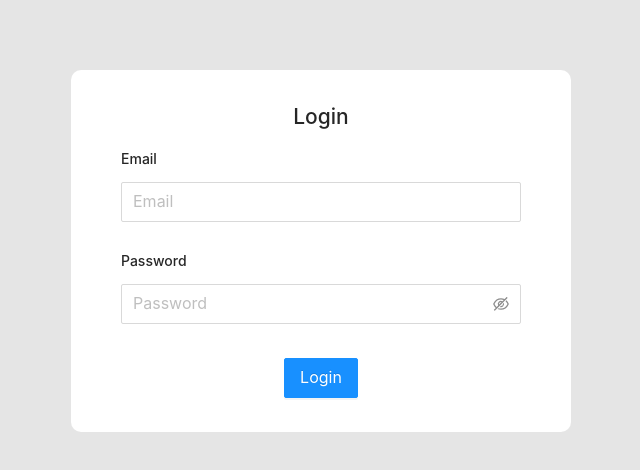
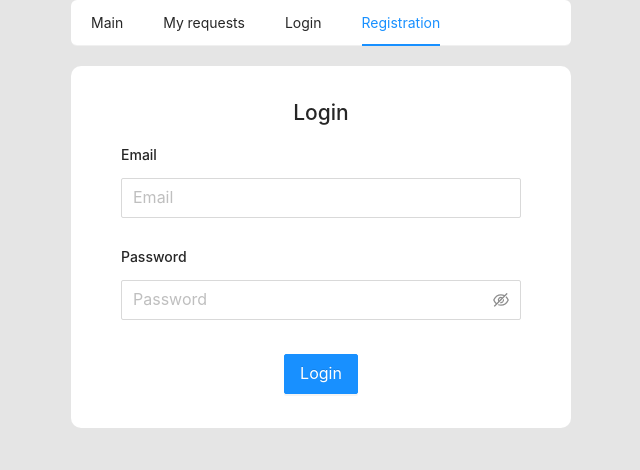
Before and after one commit to happy-max/Portal-for-requests, a React (Create React App) app: page /login in a window 1280 px wide. Shown: the top 470 px of the page, without its empty margins (319-959 px from the left). Built offline with nearby package versions, Linux system fonts and the light colour scheme.

Commit message:
add: header ui

```diff
--- a/src/App.js
+++ b/src/App.js
@@ -3,12 +3,13 @@ import './App.scss'
 import {BrowserRouter as Router, Route, Switch, Redirect} from 'react-router-dom'
 import Registration from './components/registration'
 import Login from './components/login'
+import Header from './components/header'
 
 function App() {
     return (
         <div className="App">
             <Router>
-                    {/*<Header/>*/}
+                    <Header/>
                     <Switch>
                         {/*<Route path='/' render={() => <h2>Welcome to main</h2>} exact/>*/}
                         <Route path='/registration' component={Registration}/>
--- a/src/components/header.js
+++ b/src/components/header.js
@@ -0,0 +1,34 @@
+import React, {useState} from 'react'
+import {Link} from 'react-router-dom'
+import { Menu } from 'antd'
+
+const Header = () => {
+    const [current, setCurrent] = useState( 'registration')
+
+   const handleClick = e => {
+       setCurrent( e.key )
+    }
+
+        return (
+            <Menu onClick={handleClick} selectedKeys={[current]} mode="horizontal"
+            style={{
+                borderRadius: '6px', textAlign: 'center', width: '500px', margin: '0 auto'
+            }}
+            >
+                <Menu.Item key="main" >
+                    <Link to="/main">Main</Link>
+                </Menu.Item>
+                <Menu.Item key="my-requests" >
+                    <Link to="/my-requests">My requests</Link>
+                </Menu.Item>
+                <Menu.Item key="login" >
+                    <Link to="/login">Login</Link>
+                </Menu.Item>
+                <Menu.Item key="registration"  >
+                    <Link to="/registration">Registration</Link>
+                </Menu.Item>
+            </Menu>
+        )
+
+}
+export default Header
--- a/src/components/login.js
+++ b/src/components/login.js
@@ -37,7 +37,6 @@ const Login = () => {
                 <Input.Password placeholder="Password" maxLength={30}/>
             </Form.Item>
 
-
             <Form.Item style={{textAlign: 'center'}}>
                 <Button type="primary" htmlType="submit">
                     Login
--- a/src/index.css
+++ b/src/index.css
@@ -5,7 +5,7 @@ body {
     sans-serif;
   -webkit-font-smoothing: antialiased;
   -moz-osx-font-smoothing: grayscale;
-  padding: 50px 200px;
+  padding: 0 200px 50px;
   background-color: #E5E5E5!important;
 }
 
```
